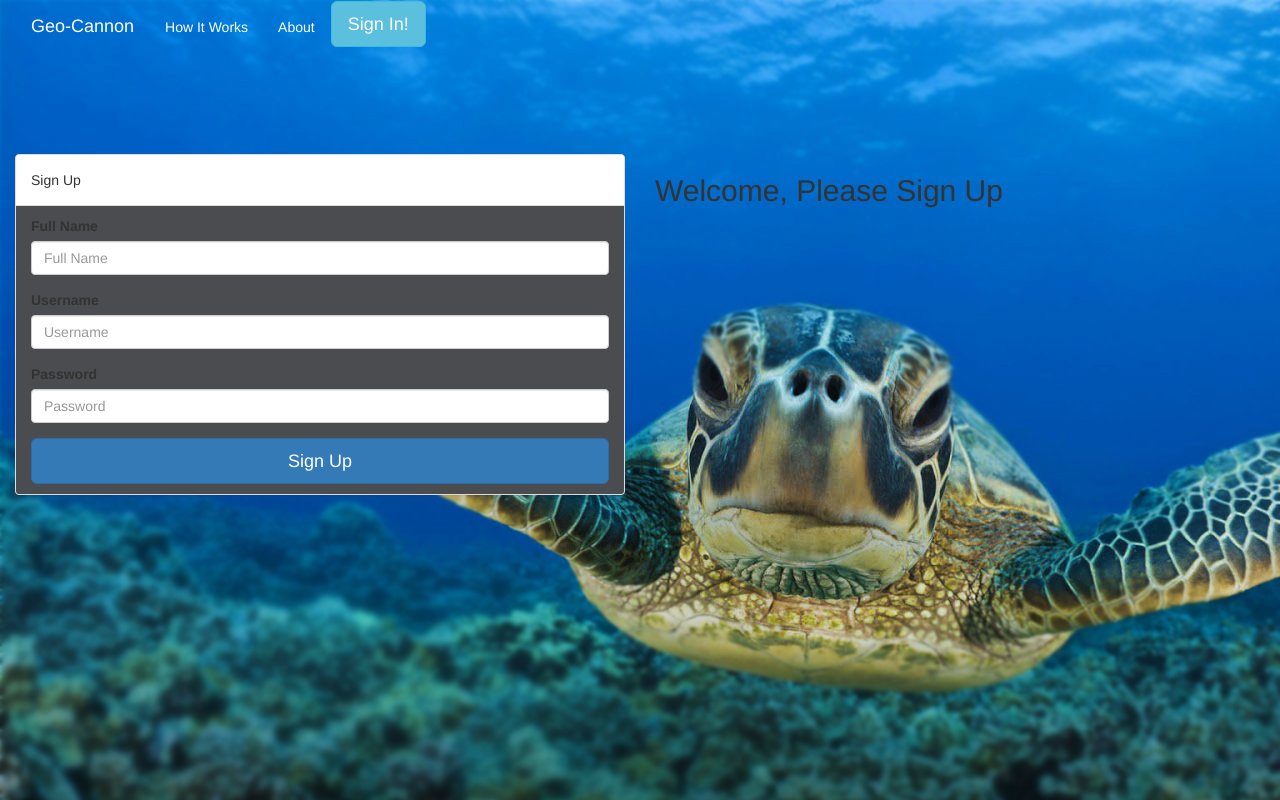
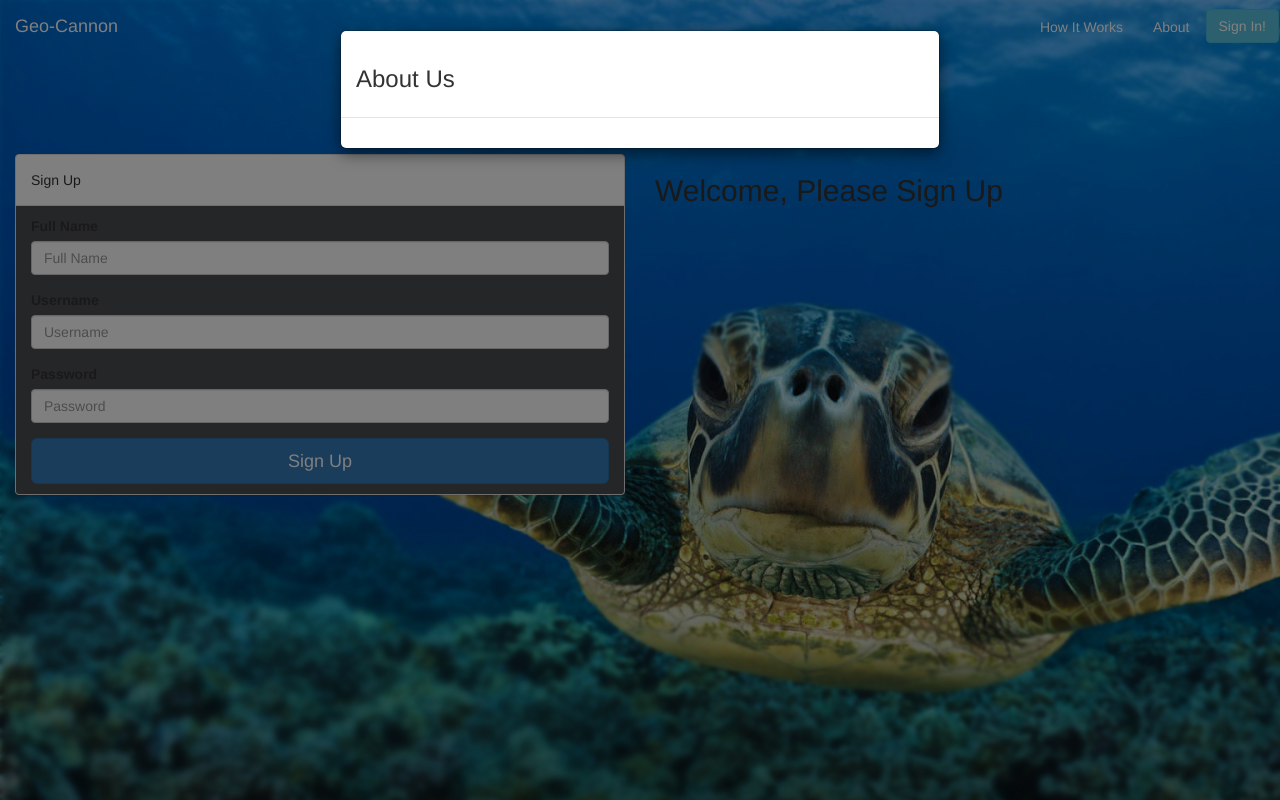
Before and after one commit to squirtle-crew/Geo-Cannon, a website: page public/main.html in a window 1280 px wide. Both pictures are taken after a click on the link "About". Drawn offline with nearby package versions, Linux system fonts and the light colour scheme.

Commit message:
more changes to main.html and style.css

```diff
--- a/public/css/style.css
+++ b/public/css/style.css
@@ -22,7 +22,12 @@ opacity: 0.2;
 
 }
 
+.geoPull{
 
+  position:fixed!important;
+  left:0px!important;
+
+}
 
 .panel-color{
 
--- a/public/main.html
+++ b/public/main.html
@@ -15,39 +15,51 @@
 
   </head>
 
-    <body>
+    <body data-spy="scroll" data-target=".navbar" data-offset="50">
 
 
       <div class="container-fluid ">
 
       <div class="row">
-             <nav class="navbar navbar-default navbar-inner">
+
+        <nav class="navbar navbar-default navbar-inner navbar-right">
+
           <!-- Brand and toggle get grouped for better mobile display -->
+
             <div class="navbar-header">
 
               <div class="collapse navbar-collapse" id="bs-example-navbar-collapse-1">
 
-                  <a class="navbar-brand navbarColor" href="#">Geo-Cannon</a>
+                    <a class="navbar-brand navbarColor navbar-left geoPull" href="#">Geo-Cannon</a>
 
                       <ul class="nav navbar-nav navbar-inner">
-                        <li><a class="navbarColor" href="#">How It Works <span class="sr-only">(current)</span></a></li>
-                        <li><a href="#" class="navbarColor">About</a></li>
+                        <li><a class="navbarColor" href="#" data-toggle="modal" data-target="#howModal">How It Works <span class="sr-only">(current)</span></a></li>
+                        <li><a href="#" class="navbarColor" data-toggle="modal" data-target="#aboutModal">About</a></li>
                       </ul>
 
-                      <!-- <button type="button" class="btn btn-default navbar-btn">Sign in</button> -->
                       <!-- Trigger the modal with a button -->
-                <button type="button" class="btn btn-info btn-lg" data-toggle="modal" data-target="#myModal">Sign In!</button>
 
-                <!-- Modal -->
-                <div class="modal fade" id="myModal" role="dialog">
+                <button type="button" class="btn btn-info navbar-btn" data-toggle="modal" data-target="#signInModal">Sign In!</button>
+
+              </div>
+
+            </div>
+
+          </nav>
+
+          <!-- Modal 1 (Sign IN!)-->
+
+          <div class="modal fade" id="signInModal" role="dialog">
             <div class="modal-dialog">
 
               <!-- Modal content-->
+
               <div class="modal-content">
                 <div class="modal-header">
                   <button type="button" class="close" data-dismiss="modal">&times;</button>
                   <h4 class="modal-title">Sign In</h4>
                 </div>
+
                 <div class="modal-body">
                   <form>
 
@@ -61,23 +73,62 @@
                         <input type="password" class="form-control" id="password" placeholder="Password">
                       </div>
 
-                            <button type="button" class="btn btn-primary btn-lg btn-block signIn">Sign In</button>
+
+                      <button type="button" class="btn btn-primary btn-lg btn-block"data-dismiss="modal">Sign In</button>
 
                   </form>
                 </div>
-                      <div class="modal-footer">
+
+                <!-- <div class="modal-footer">
                   <button type="button" class="btn btn-default" data-dismiss="modal">Close</button>
-                      </div>
+                </div> -->
               </div>
 
             </div>
           </div>
 
+          <!-- Modal 2 (About)-->
+
+          <div class="modal fade" id="aboutModal" role="dialog">
+            <div class="modal-dialog">
+
+              <!-- Modal content-->
+
+              <div class="modal-content">
+                <div class="modal-header">
+                  <h3>About Us</h3>
+                </div>
+
+                <div class="modal-body">
+
                 </div>
 
               </div>
 
-          </nav>
+            </div>
+          </div>
+
+          <!-- Modal 3 (How it works)-->
+
+          <div class="modal fade" id="howModal" role="dialog">
+            <div class="modal-dialog">
+
+              <!-- Modal content-->
+
+              <div class="modal-content">
+                <div class="modal-header">
+                  <h3>How it works</h3>
+                </div>
+
+                <div class="modal-body">
+                  <p>
+                </div>
+
+              </div>
+
+            </div>
+          </div>
+
       </div>
 
         <div class="row">
```
Lines whose indentation alone changed are shown as unchanged.
